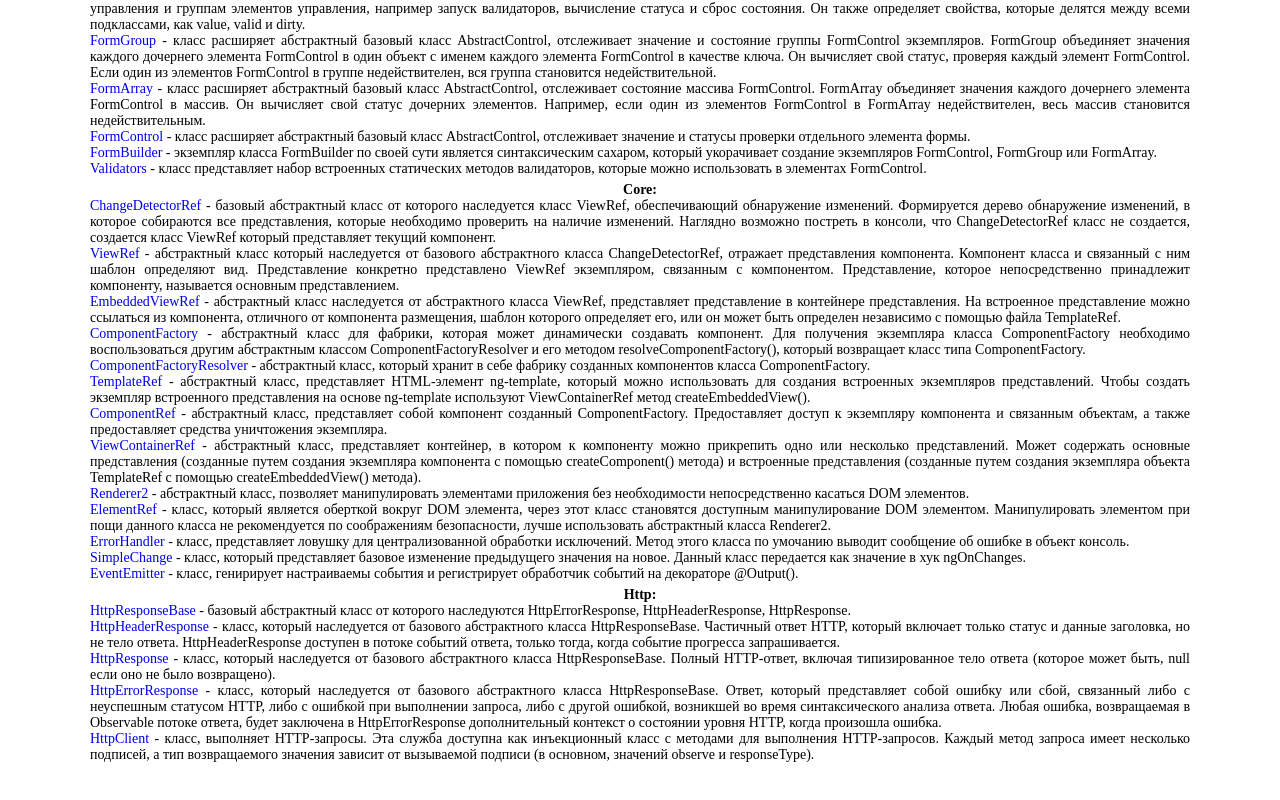
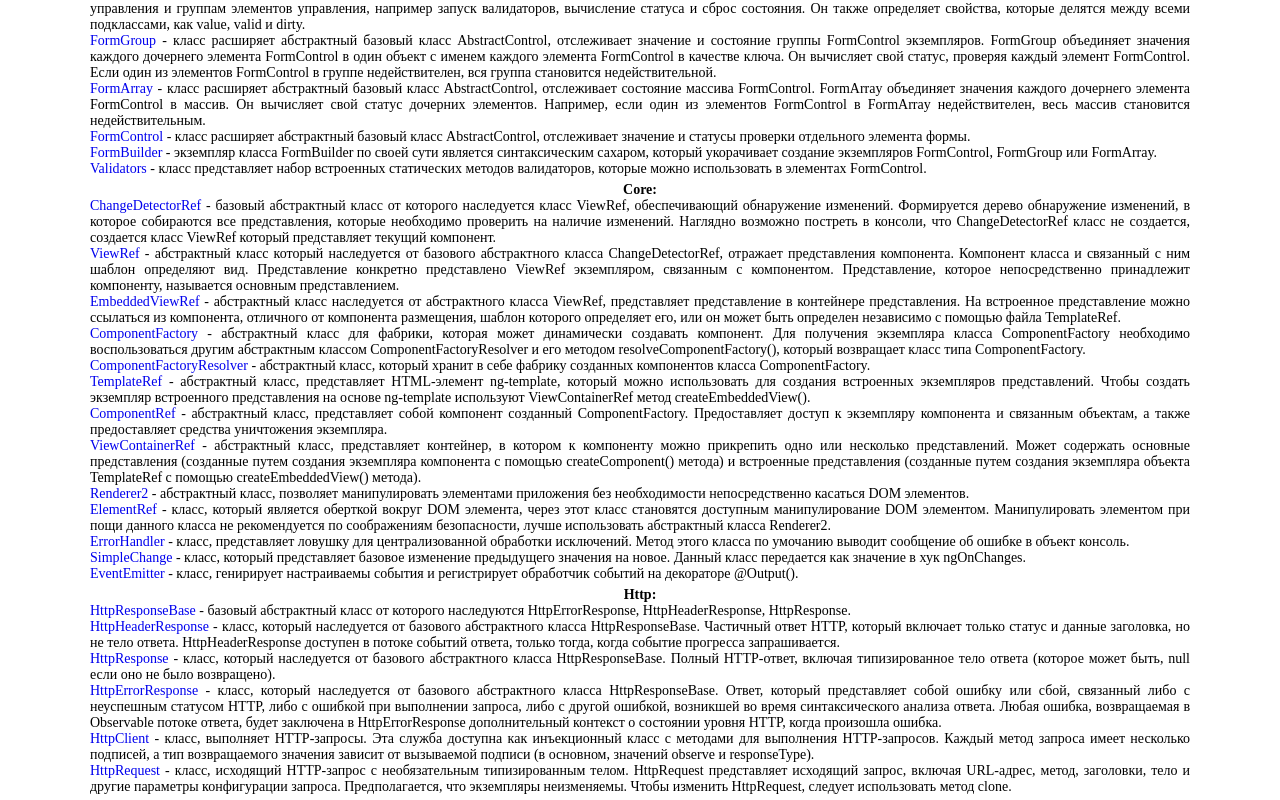
Before and after one commit to ArtemKashirin/API, an Angular app: page / in a window 1280 px wide. Shown: the part 3013-3813 px from the top of the page. Before the commit the page ends 3781 px from the top, so only its background shows below. Built offline with nearby package versions, Linux system fonts and the light colour scheme.

Commit message:
CLASS: HttpRequest

```diff
--- a/src/app/app.component.html
+++ b/src/app/app.component.html
@@ -141,6 +141,7 @@
     <app-http-response></app-http-response>
     <app-http-error-response></app-http-error-response>
     <app-http-client></app-http-client>
+    <app-http-request></app-http-request>
 
   </div>
 
--- a/src/app/app.module.ts
+++ b/src/app/app.module.ts
@@ -95,6 +95,7 @@ import { HttpResponseComponent } from './class/http/http-response/http-response.
 import { HttpErrorResponseComponent } from './class/http/http-error-response/http-error-response.component';
 import { HttpClientComponent } from './class/http/http-client/http-client.component';
 import {HttpClientModule} from "@angular/common/http";
+import { HttpRequestComponent } from './class/http/http-request/http-request.component';
 
 
 @NgModule({
@@ -190,6 +191,7 @@ import {HttpClientModule} from "@angular/common/http";
     HttpResponseComponent,
     HttpErrorResponseComponent,
     HttpClientComponent,
+    HttpRequestComponent,
   ],
   imports: [
     BrowserModule,
--- /dev/null
+++ b/src/app/class/http/http-request/http-request.component.html
@@ -0,0 +1,21 @@
+<p><a [href] = "this.HttpRequest">HttpRequest</a> - класс, исходящий HTTP-запрос с необязательным типизированным телом. HttpRequest
+  представляет исходящий запрос, включая URL-адрес, метод, заголовки, тело и другие параметры конфигурации запроса. Предполагается, что
+  экземпляры неизменяемы. Чтобы изменить HttpRequest,  следует использовать метод clone.</p>
+
+<!--<ul>-->
+<!--  <li><i>body: T | null</i> - чтение, тело запроса или, null если оно не задано;</li>-->
+<!--  <li><i>headers: HttpHeaders</i> - чтение, исходящие заголовки для этого запроса;</li>-->
+<!--  <li><i>context: HttpContext</i> - чтение, общий и изменяемый контекст, который может использоваться перехватчиками;</li>-->
+<!--  <li><i>reportProgress: boolean</i> - чтение, следует ли делать этот запрос таким образом, чтобы отображались события выполнения;</li>-->
+<!--  <li><i>withCredentials: boolean</i> - чтение, следует ли отправлять этот запрос с исходящими учетными данными (куки);</li>-->
+<!--  <li><i>responseType: 'arraybuffer' | 'blob' | 'json' | 'text'</i> - чтение, ожидаемый тип ответа сервера;</li>-->
+<!--  <li><i>method: string</i> - чтение, метод исходящего HTTP-запроса;</li>-->
+<!--  <li><i>params: HttpParams</i> - чтение, параметры исходящего URL;</li>-->
+<!--  <li><i>urlWithParams: string</i> - чтение, исходящий URL со всеми заданными параметрами URL;</li>-->
+<!--  <li><i>serializeBody(): ArrayBuffer | Blob | FormData | string | null</i> - метод, преобразуйте тело произвольной формы в сериализованный-->
+<!--    формат, подходящий для передачи на сервер;</li>-->
+<!--  <li><i>detectContentTypeHeader(): string | null</i> - метод, изучит тело и попытайтесь определить для него подходящий MIME-тип;</li>-->
+<!--  <li><i>clone(update:  headers?: HttpHeaders; context?: HttpContext; reportProgress?: boolean; params?: HttpParams; responseType?:-->
+<!--    "arraybuffer" | "blob" | "text" | "json"; withCredentials?: boolean; body?: any; method?: string; url?: string; setHeaders?:  ...; };-->
+<!--    setParams?:  ...; }; } = }): HttpRequest< any></i> - метод, </li>-->
+<!--</ul>-->
--- /dev/null
+++ b/src/app/class/http/http-request/http-request.component.ts
@@ -0,0 +1,17 @@
+import {Component, OnInit} from '@angular/core';
+
+@Component({
+  selector: 'app-http-request',
+  templateUrl: './http-request.component.html',
+  styleUrls: ['./http-request.component.scss']
+})
+export class HttpRequestComponent implements OnInit {
+  public HttpRequest: string = 'https://angular.io/api/common/http/HttpRequest'
+
+  constructor() {
+  }
+
+  ngOnInit(): void {
+  }
+
+}
```
Also changed, not shown: src/app/class/http/http-request/http-request.component.scss (added).
